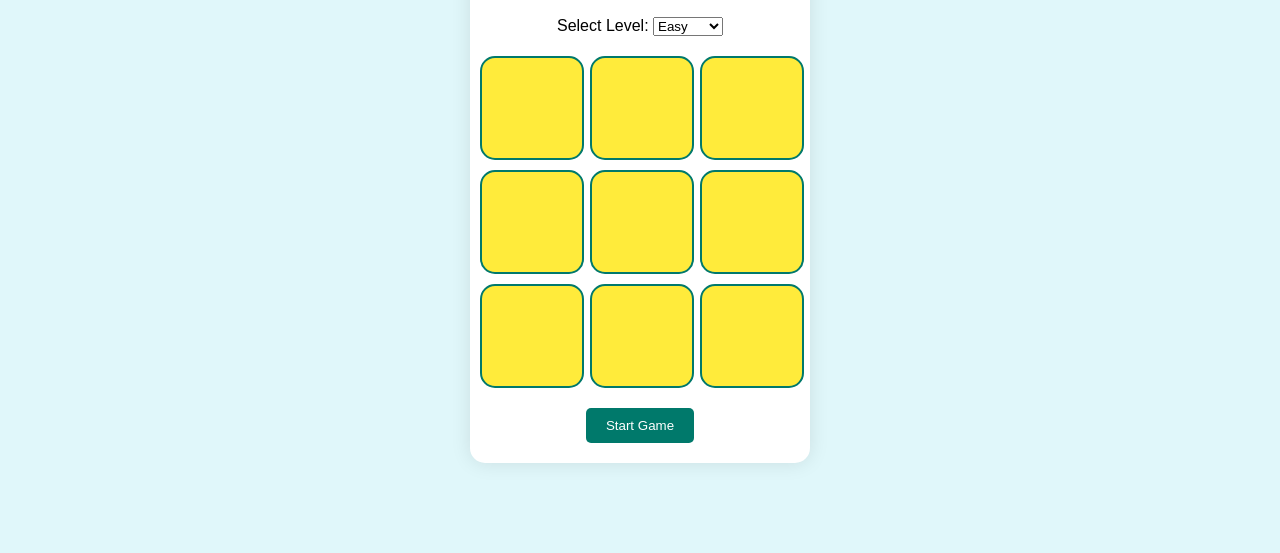
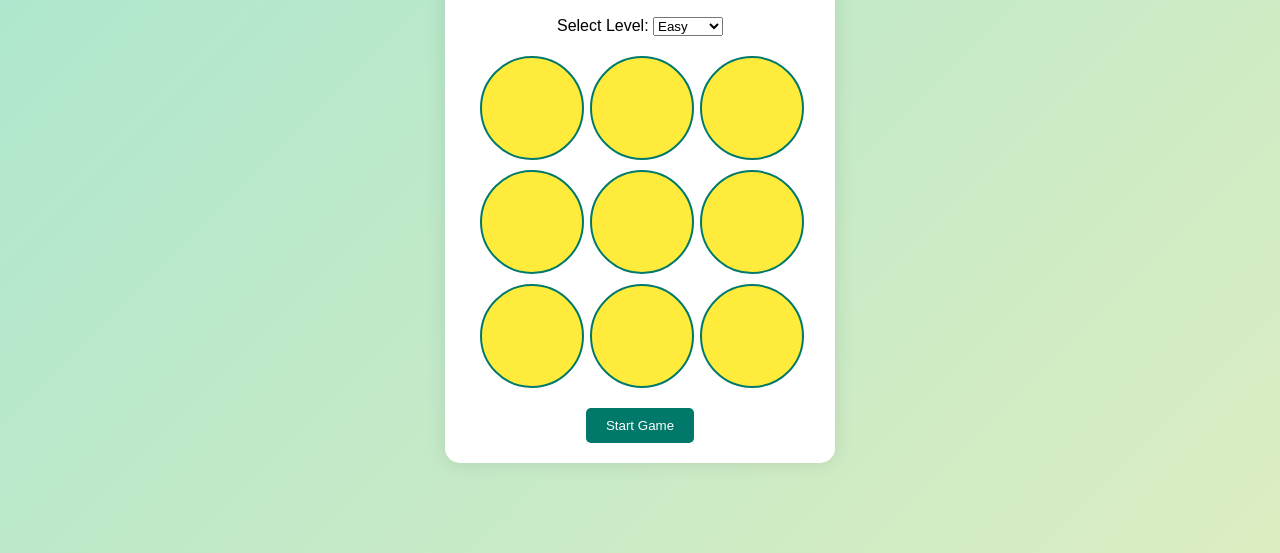
Before and after one commit to Finarifana/game-bunga, a plain HTML site: page index.html in a window 1280 px wide. Shown: the part 247-800 px from the top of the page. Drawn offline with Linux system fonts and the light colour scheme.

Commit message:
Update styles.css

```diff
--- a/styles.css
+++ b/styles.css
@@ -4,7 +4,7 @@ body {
     justify-content: center;
     align-items: center;
     height: 100vh;
-    background: #e0f7fa;
+    background: linear-gradient(135deg, #a8e6cf, #dcedc1);
     margin: 0;
 }
 
@@ -14,7 +14,7 @@ body {
     padding: 20px;
     border-radius: 15px;
     box-shadow: 0 0 20px rgba(0, 0, 0, 0.1);
-    width: 300px;
+    width: 350px;
 }
 
 h1 {
@@ -48,7 +48,7 @@ h1 {
     cursor: url('hammer.png'), pointer; /* Mengatur kursor default */
     overflow: hidden;
     border: 2px solid #00796b;
-    border-radius: 15px; /* Membuat bentuknya kotak dengan sudut melengkung */
+    border-radius: 50%; /* Membuat bentuknya bulat */
 }
 
 .hole img {
```
